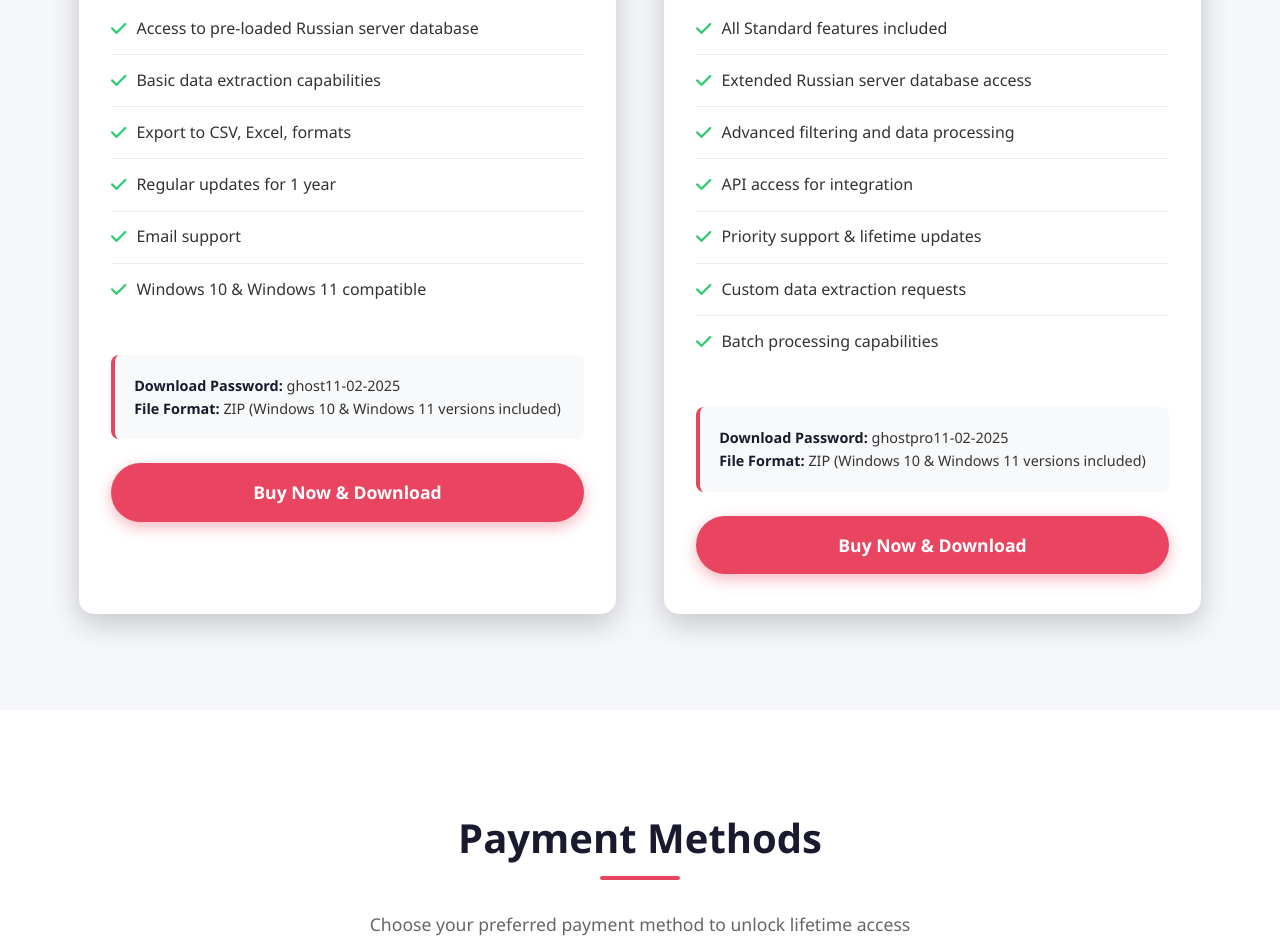
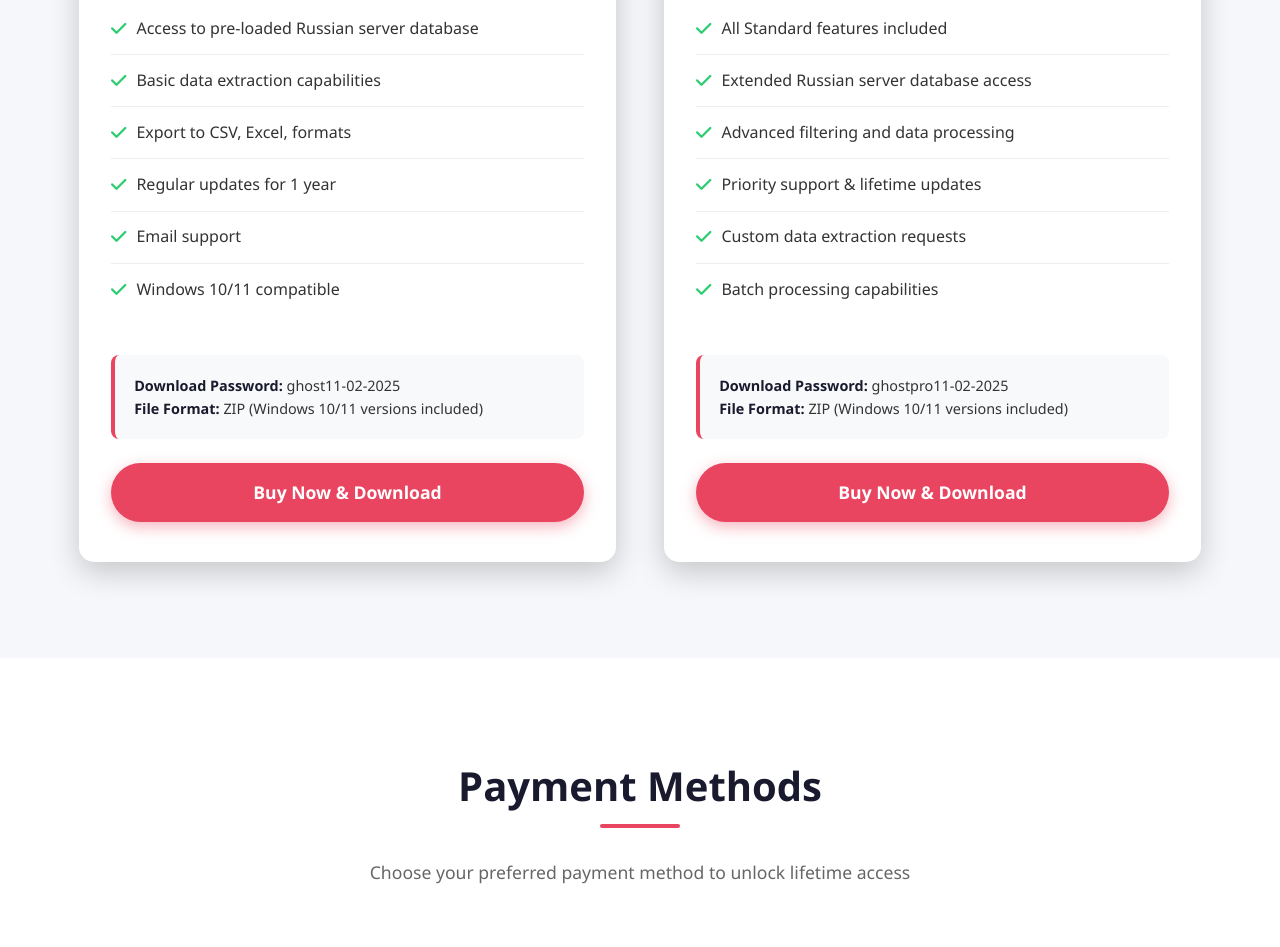
Before and after one commit to ER-MAILER/ER-Ghost-Scraper, a plain HTML site: page index.html in a window 1280 px wide. Shown: the part 2257-3204 px from the top of the page. Drawn offline with Linux system fonts and the light colour scheme.

Commit message:
Update index.html

```diff
--- a/index.html
+++ b/index.html
@@ -855,11 +855,11 @@
                             <li><i class="fas fa-check"></i> Export to CSV, Excel, formats</li>
                             <li><i class="fas fa-check"></i> Regular updates for 1 year</li>
                             <li><i class="fas fa-check"></i> Email support</li>
-                            <li><i class="fas fa-check"></i> Windows 10 & Windows 11 compatible</li>
+                            <li><i class="fas fa-check"></i> Windows 10/11 compatible</li>
                         </ul>
                         <div class="download-info">
                             <p><strong>Download Password:</strong> ghost11-02-2025</p>
-                            <p><strong>File Format:</strong> ZIP (Windows 10 & Windows 11 versions included)</p>
+                            <p><strong>File Format:</strong> ZIP (Windows 10/11 versions included)</p>
                         </div>
                         <a href="https://drive.usercontent.google.com/download?id=1T_aGkw8Qfn58cpubAFN1FEDfqemH-Qlq&export=download&authuser=0" class="cta-button" style="width: 100%; text-align: center;">Buy Now & Download</a>
                     </div>
@@ -876,14 +876,13 @@
                             <li><i class="fas fa-check"></i> All Standard features included</li>
                             <li><i class="fas fa-check"></i> Extended Russian server database access</li>
                             <li><i class="fas fa-check"></i> Advanced filtering and data processing</li>
-                            <li><i class="fas fa-check"></i> API access for integration</li>
                             <li><i class="fas fa-check"></i> Priority support & lifetime updates</li>
                             <li><i class="fas fa-check"></i> Custom data extraction requests</li>
                             <li><i class="fas fa-check"></i> Batch processing capabilities</li>
                         </ul>
                         <div class="download-info">
                             <p><strong>Download Password:</strong> ghostpro11-02-2025</p>
-                            <p><strong>File Format:</strong> ZIP (Windows 10 & Windows 11 versions included)</p>
+                            <p><strong>File Format:</strong> ZIP (Windows 10/11 versions included)</p>
                         </div>
                         <a href="https://drive.usercontent.google.com/download?id=1hzXQrcxwSkpiApmM15j_Zw1-Oonvz3n3&export=download&authuser=0" class="cta-button" style="width: 100%; text-align: center;">Buy Now & Download</a>
                     </div>
```
